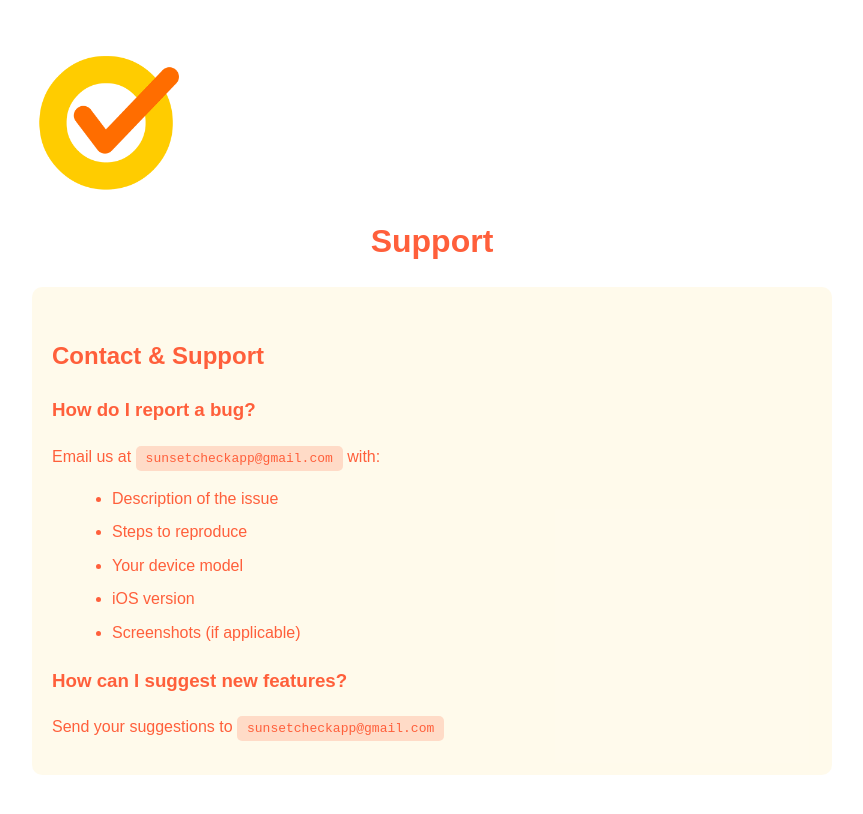
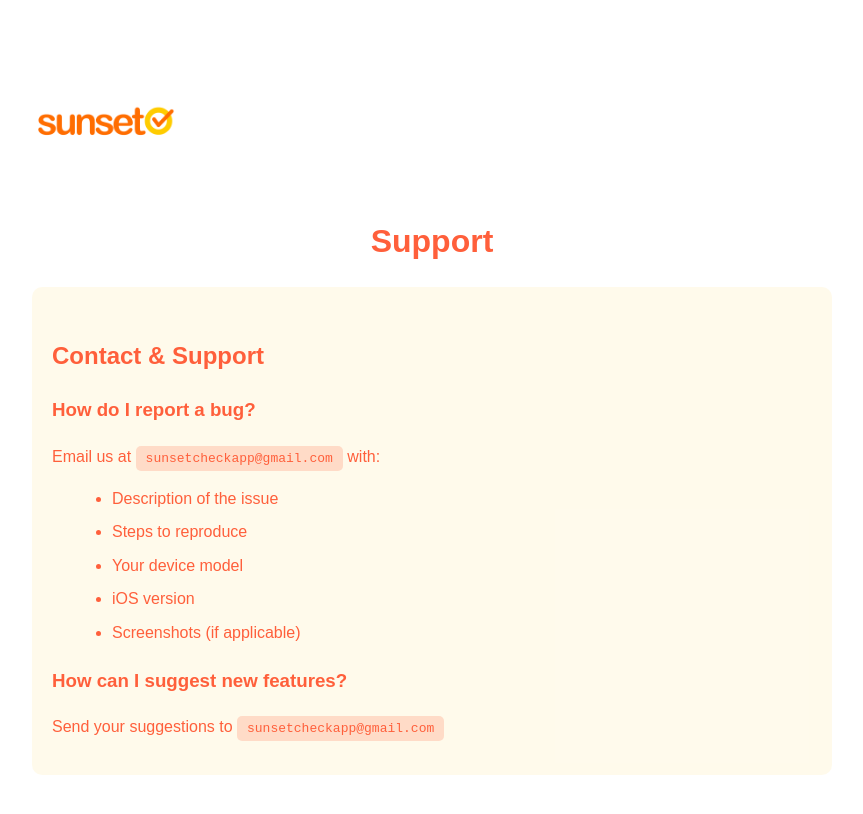
Before and after one commit to sunsetcheck/sunsetcheck.github.io, a plain HTML site: page support.html in a window 1280 px wide. Shown: the whole page, without its empty margins (208-1071 px from the left). Drawn offline with Linux system fonts and the light colour scheme.

Commit message:
Update support.html

```diff
--- a/support.html
+++ b/support.html
@@ -67,7 +67,7 @@
 </head>
 <body>
     <div class="container">
-        <img src="SCChecklogo.png" alt="SC Logo" style="width: 150px; height: auto; margin-bottom: 10px;">
+        <img src="SCLogo.png" alt="SC Logo" style="width: 150px; height: auto; margin-bottom: 10px;">
         <h1 style="margin: 0;">Support</h1>
 
         <div class="contact-info">
```
